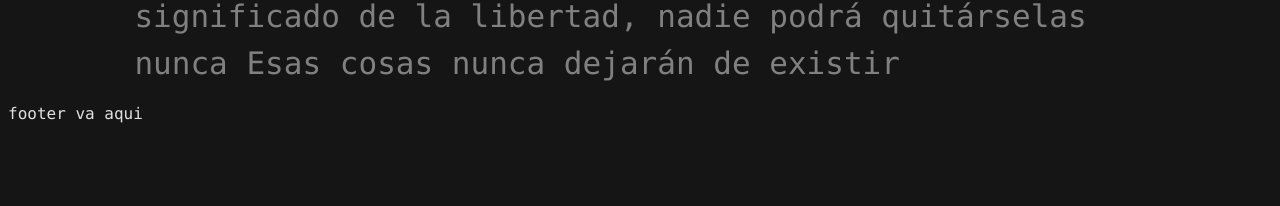
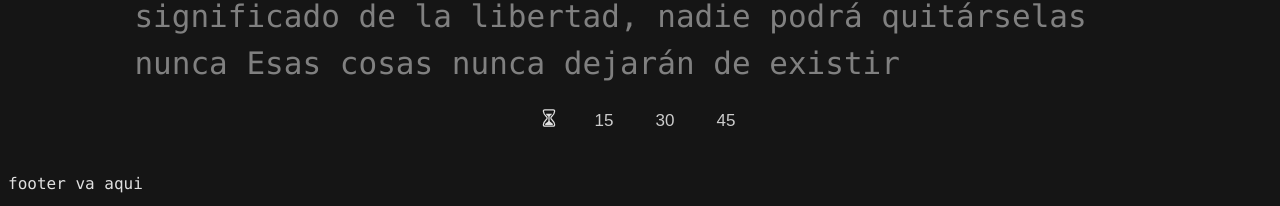
Before and after one commit to juanManuelBarbosa/Monkey-D.-Type, a React (Vite) app: page / in a window 1280 px wide. Shown: the part 514-720 px from the top of the page. Built offline with nearby package versions, Linux system fonts and the light colour scheme.

Commit message:
añadido funcionamiento para evitar el borrado

```diff
--- a/package.json
+++ b/package.json
@@ -11,7 +11,8 @@
   },
   "dependencies": {
     "react": "^18.2.0",
-    "react-dom": "^18.2.0"
+    "react-dom": "^18.2.0",
+    "react-icons": "^5.2.1"
   },
   "devDependencies": {
     "@types/react": "^18.2.66",
--- /dev/null
+++ b/src/Components/Menu.jsx
@@ -0,0 +1,16 @@
+import { IoHourglassOutline } from "react-icons/io5";
+import '../styles/menu.css'
+const Menu = ()=>{
+    return <>
+    <div>
+    <div className="menu-time">
+            <span className="clock-icon">{<IoHourglassOutline />}</span>
+            <button className='boton-time'>15</button>
+            <button className='boton-time'>30</button>
+            <button className='boton-time'>45</button>
+        </div>
+    </div>
+
+    </>
+}
+export default Menu
--- a/src/Components/ParagraphContainer.jsx
+++ b/src/Components/ParagraphContainer.jsx
@@ -1,6 +1,7 @@
 import React , {useState} from 'react'
 import Time from './Time'
 import Phrase from './Phrase'
+import Menu from './Menu'
 import '../styles/paragraphContainer.css'
 const ParagraphContainer = ()=>{
     const [init , setInit] = useState(false)
@@ -9,6 +10,7 @@ const ParagraphContainer = ()=>{
     <div className='container'>
         <Time init={init} />
         <Phrase setInit={setInit}/>
+        <Menu/>
     </div>
 
     </>)
--- a/src/Components/Phrase.jsx
+++ b/src/Components/Phrase.jsx
@@ -4,12 +4,28 @@ const Phrase = ({setInit}) => {
   const phrase =
     "Voluntad heredada la era del destino y los sueños de la gente esas son cosas que nunca serán detenidas siempre y cuando la gente siga persiguiendo el significado de la libertad, nadie podrá quitárselas nunca Esas cosas nunca dejarán de existir";
   const [typedText, setTypedText] = useState("");
+  const [canDelete, setCanDelete] = useState(true);
+
+
 
   const handleChange = (e) => {
     const inputText = e.target.value;
     setTypedText(inputText);
     setInit(true)
+
+   if (inputText === phrase.substring(0, inputText.length)) {
+      setCanDelete(false);
+    } else {                                        //manejo de estado para permitir borrar o no
+      setCanDelete(true);
+    }
   };
+
+  const handleKeyDown = (e) => {
+    if (!canDelete && e.key === "Backspace") {      //previene el borrado siempre que la frase sea correcta 100%
+      e.preventDefault();
+    }
+  };
+
 
   return (
     <>
@@ -20,35 +36,33 @@ const Phrase = ({setInit}) => {
         input.focus()
         }}>
         {phrase.split("").map((letter, index) => {
-          let color = "gray"; // Color predeterminado
-          let active = ""; // Inicialmente, no hay cursor activo
+          let color = "gray";
+          let active = "";
           if (index === typedText.length) {
-            // Si el índice de la letra actual coincide con la longitud del texto escrito
-            active ='active'; // Se activa el cursor
+            active ='active';
           }
           if (index < typedText.length) {
-            // Si hay un carácter escrito en esta posición
             if (typedText[index] === letter) {
-              color = "#cccccc"; // El carácter escrito coincide, se vuelve verde
+              color = "#cccccc";                    // El carácter escrito coincide, se vuelve blanco
             } else {
-              color = "red"; // El carácter escrito no coincide, se vuelve rojo
+              color = "red";                        // El carácter escrito no coincide, se vuelve rojo
             }
           }
           return (
-            <span
-              key={index}
-              style={{ color: color }}
-              className={active}
-              id="letter"
-
-            >
+            <span key={index} style={{ color: color }} className={active} id="letter">
                 {letter}
             </span>
           );
         })}
       </div>
 
-      <input type="text" value={typedText} onChange={handleChange} autoFocus className="input"/>
+      <input
+      type="text"
+      value={typedText}
+      onChange={handleChange}
+      onKeyDown={handleKeyDown}
+      autoFocus
+      className="input"/>
     </>
   );
 };
--- /dev/null
+++ b/src/styles/menu.css
@@ -0,0 +1,24 @@
+.menu-time{
+    display: flex;
+    justify-content: center;
+    gap: 30px;
+    padding: 20px;
+}
+
+.boton-time{
+    background-color: transparent;
+    border: none;
+    color: #cccccc;
+    font-size: 17px;
+    transition: transform 0.2s ease;
+}
+
+.boton-time:hover{
+    cursor: pointer;
+    transform: scale(1.3);
+    color: #dedede;
+}
+
+.clock-icon{
+    font-size: 20px;
+}
--- a/src/styles/paragraphContainer.css
+++ b/src/styles/paragraphContainer.css
@@ -1,5 +1,4 @@
 .container{
-
     width: 80%;
     margin: 0 auto;
 }
--- a/src/styles/phrase.css
+++ b/src/styles/phrase.css
@@ -1,5 +1,4 @@
 .contenedor{
-
     font-size: 31px;
     color: gray;
 }
```
Also changed, not shown: 1 other file (tests, documents, lock files or other folders).
